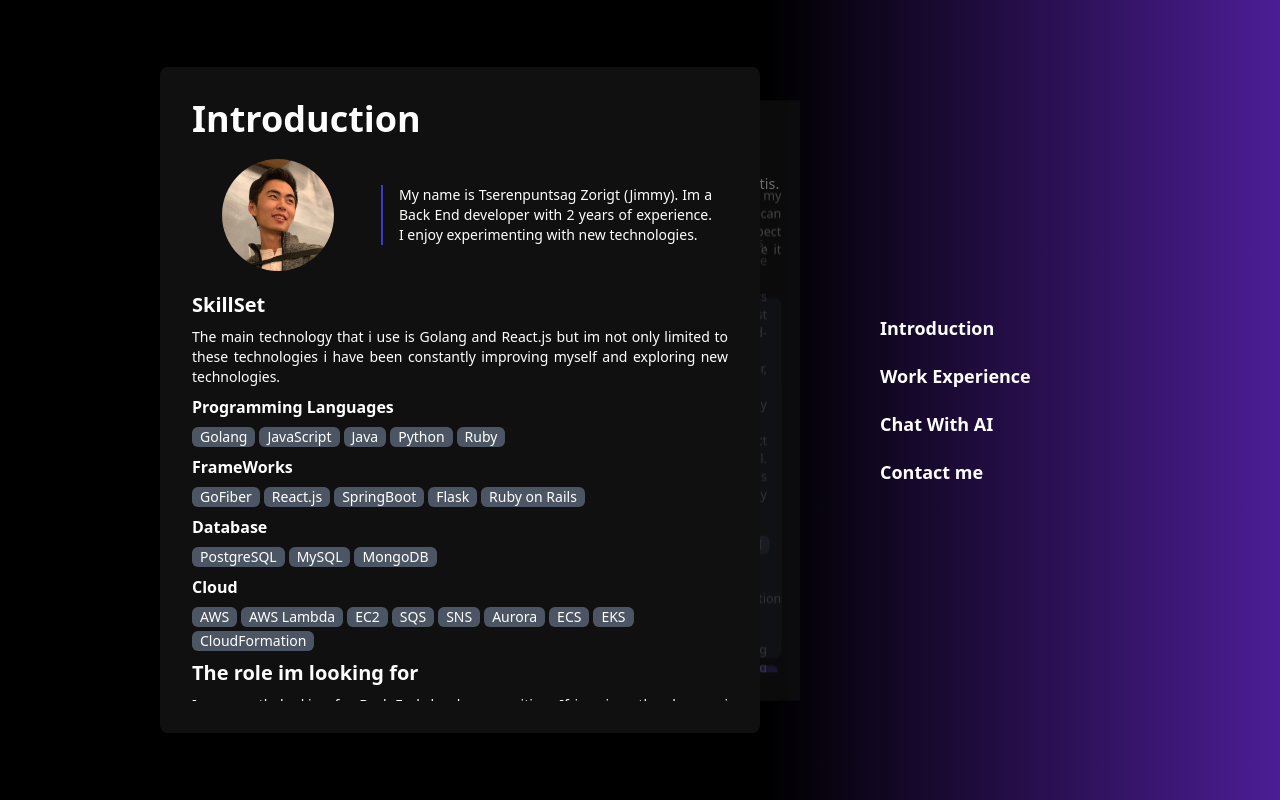
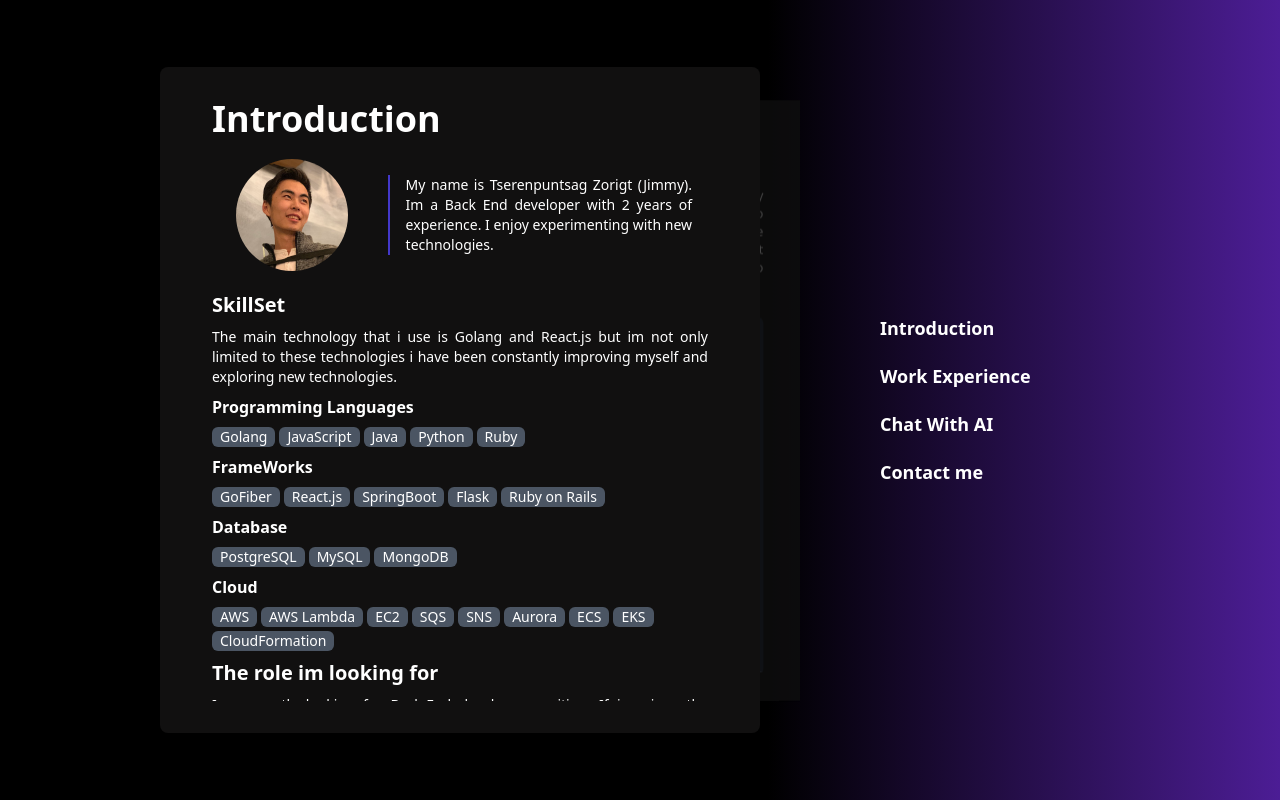
Before and after one commit to SonnyJimm/protofolio-tailwind, a React (Create React App) app: page / in a window 1280 px wide. Built offline with nearby package versions, Linux system fonts and the light colour scheme.

Commit message:
added scroll to bottom changed scrollbar

```diff
--- a/src/App.tsx
+++ b/src/App.tsx
@@ -60,7 +60,7 @@ const App = () => {
           Chat With AI
         </NavBarElement>
         <NavBarElement
-          index={3}
+          index={4}
           onClickSetActiveIndex={setActiveIndex}
           setBackground={() => {
             setGradient("sm:to-rose-900");
--- a/src/components/Chat/ChatWrapper.tsx
+++ b/src/components/Chat/ChatWrapper.tsx
@@ -2,7 +2,7 @@ import { Props } from "interfaces";
 
 const ChatWrapper: React.FC<Props> = ({ children }) => {
   return (
-    <div className="flex w-100 h-[65%] min-h-[400px]  rounded-lg overflow-y-auto bg-gray-800 flex-col">
+    <div id="chats" className="flex w-100 h-[65%] min-h-[400px]  rounded-lg overflow-y-auto bg-gray-800 flex-col">
       {children}
     </div>
   );
--- a/src/components/wrappers/CardWrapper.tsx
+++ b/src/components/wrappers/CardWrapper.tsx
@@ -21,7 +21,7 @@ const CardWrapper: React.FC<CardProp> = ({ children, activeIndex, index }) => {
         classBuilder()
       }
     >
-      <div className="sm:w-100 sm:h-full sm:overflow-y-scroll ">{children}</div>
+      <div className="sm:w-100 sm:h-full sm:overflow-y-scroll px-5">{children}</div>
     </div>
   );
 };
--- a/src/index.css
+++ b/src/index.css
@@ -22,3 +22,25 @@ button {
 input {
   all: unset;
 }
+
+/* width */
+::-webkit-scrollbar {
+  width: 5px;
+
+}
+
+/* Track */
+::-webkit-scrollbar-track {
+  background: transparent;
+}
+
+/* Handle */
+::-webkit-scrollbar-thumb {
+  background: #888;
+  border-radius: 2px;
+}
+
+/* Handle on hover */
+::-webkit-scrollbar-thumb:hover {
+  background: #555;
+}
--- a/src/pages/ChatGpt.tsx
+++ b/src/pages/ChatGpt.tsx
@@ -7,7 +7,6 @@ import {
   Paragraph,
   InputField,
 } from "components";
-import { error } from "console";
 import { Conversation, PageProp } from "interfaces";
 import { useState } from "react";
 
@@ -21,6 +20,7 @@ const ChatGptPage: React.FC<PageProp> = ({ activeIndex, index }) => {
   const sendPrompt = async (prompt: string, callback: Function) => {
     conversations.push({ role: "user", message: prompt });
     setConversation([...conversations]);
+    const el = document.getElementById("chats");
     try {
       const response = await fetch(
         // you function url here
@@ -51,6 +51,7 @@ const ChatGptPage: React.FC<PageProp> = ({ activeIndex, index }) => {
         const text = decoder.decode(value);
         prompts.message += text;
         setConversation([...conversations]);
+        el?.scrollTo(0, el.scrollHeight);
       }
     } catch (e) {
       console.log(e);
--- a/tailwind.config.js
+++ b/tailwind.config.js
@@ -15,13 +15,10 @@ module.exports = {
     // => @media (min-width: 640px) { ... }
     md: "768px",
     // => @media (min-width: 768px) { ... }
-
     lg: "1024px",
     // => @media (min-width: 1024px) { ... }
-
     xl: "1280px",
     // => @media (min-width: 1280px) { ... }
-
     "2xl": "1536px",
     // => @media (min-width: 1536px) { ... }
   },
```
